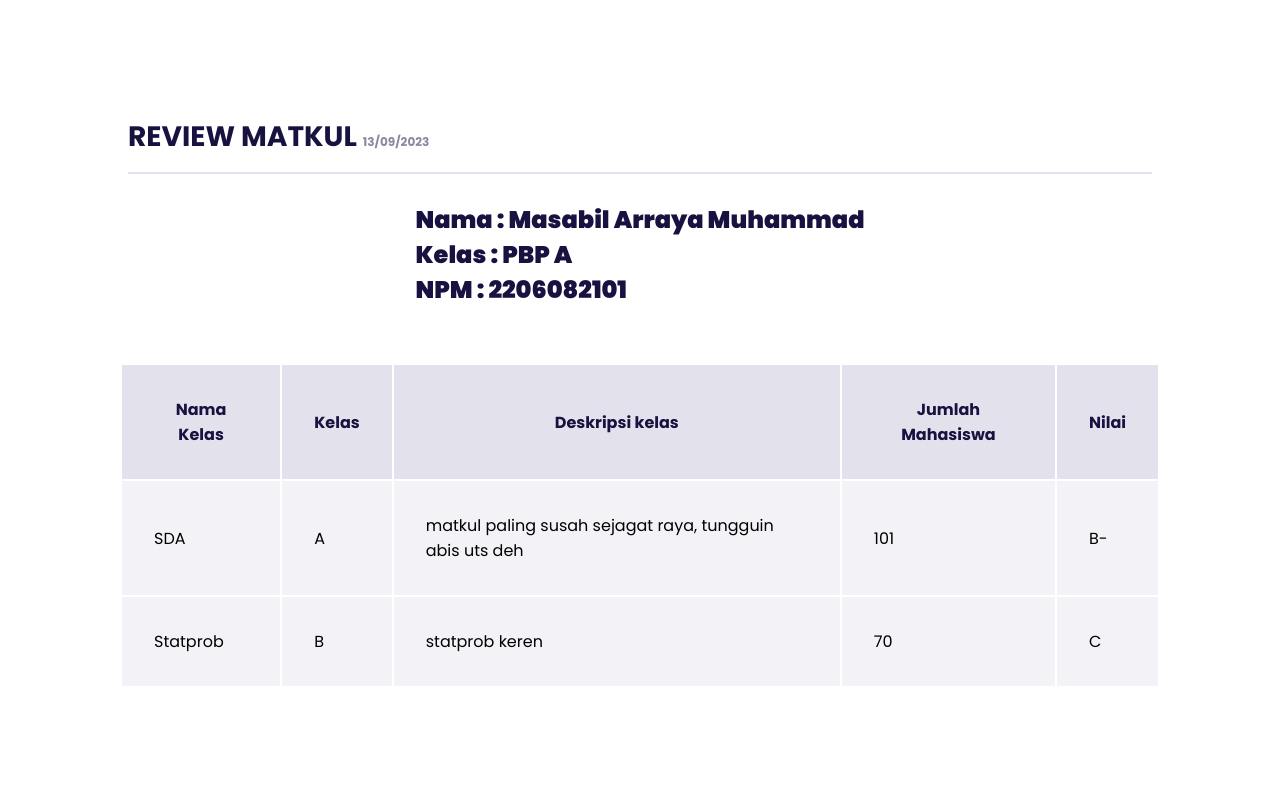
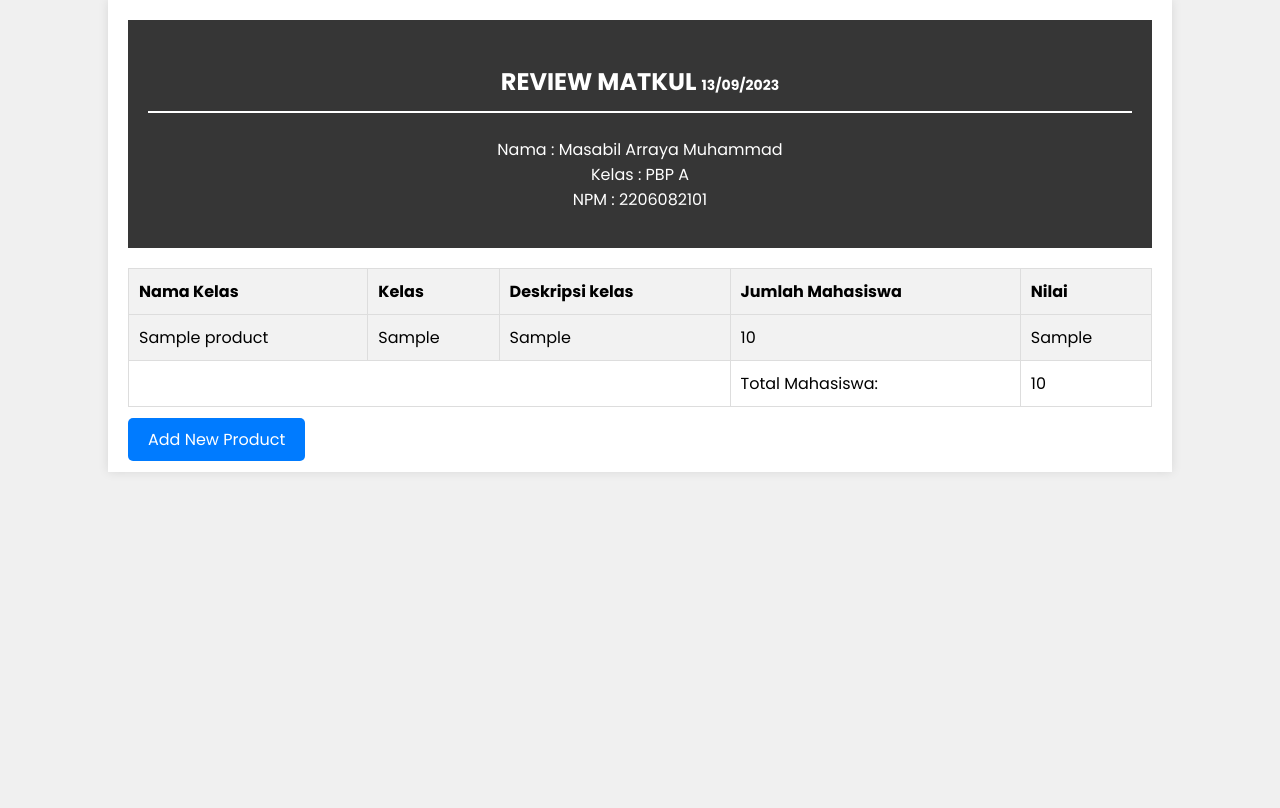
Before and after one commit to bangABB/matkul_review, a Django app: page /main/ in a window 1280 px wide. After the commit the page ends 472 px from the top, so only its background shows below. Run offline with Django 4.2, Linux system fonts and the light colour scheme; tables that the repository leaves empty hold one stand-in row (values such as "Sample post").

Commit message:
Selesai Sudah semua per bepe an tugas 3

```diff
--- a/main/models.py
+++ b/main/models.py
@@ -4,7 +4,7 @@ from django.db import models
 
 class Product(models.Model):
     name = models.CharField(max_length=255)
-    classes = models.CharField(max_length=1)
-    description = models.TextField()
-    amount = models.IntegerField()
+    kelas = models.CharField(max_length=1)
+    deskripsi = models.TextField()
+    jumlah_mahasiswa = models.IntegerField()
     nilai = models.CharField(max_length=2)
--- a/main/templates/main.html
+++ b/main/templates/main.html
@@ -3,66 +3,89 @@
 <head>
     <meta charset="UTF-8">
     <meta name="viewport" content="width=device-width, initial-scale=1.0">
-    <link rel="stylesheet" href="./style.css">
-    <link rel="preconnect" href="https://fonts.googleapis.com">
-    <link rel="preconnect" href="https://fonts.gstatic.com" crossorigin>
+    <!-- Link to your external CSS file here -->
+    <link rel="stylesheet" href="path/to/your/style.css">
+    <!-- Include your external fonts here -->
     <link href="https://fonts.googleapis.com/css2?family=Poppins:wght@300;400;500;600;700;900&display=swap" rel="stylesheet">
     <style>
-        * {
-            box-sizing: border-box;
-            font-family: 'Poppins';
+        /* Add custom CSS styles here */
+        body {
+            font-family: 'Poppins', sans-serif;
+            background-color: #f0f0f0;
+            margin: 0;
+            padding: 0;
         }
 
         .container {
-            justify-content: center;
-            display: flex;
+            width: 80%;
+            margin: 0 auto;
+            background-color: #fff;
+            padding: 20px;
+            box-shadow: 0 0 10px rgba(0, 0, 0, 0.1);
         }
 
         .header-category {
-            margin-left: 40px;
-            margin-right: 40px;
-            font-weight: 900;
-            font-size: 24px;
-            color: rgb(23, 18, 63);
+            background-color: #363636;
+            color: #fff;
+            padding: 20px;
+            text-align: center;
         }
 
-        span {
-            font-size: 12px;
-            justify-content: center;
-            align-items: center;
-            color: rgb(138, 136, 160);
+        .header-category h3 {
+            font-size: 24px;
+        }
+
+        .header-category span {
+            font-size: 14px;
         }
 
         hr {
-            border: 1px solid rgb(227, 226, 236);
+            border: 1px solid #fff;
         }
 
-        .table-category {
-            margin: 0 auto;
+        .nama-kelas {
+            font-size: 16px;
         }
 
-        table, th, td {
-            padding: 2rem;
+        .table-category table {
+            width: 100%;
+            border-collapse: collapse;
+            margin-top: 20px;
         }
 
-        th {
-            color: rgb(23, 18, 63);
-            background-color: rgb(227, 226, 236);
+        .table-category th, .table-category td {
+            border: 1px solid #ddd;
+            padding: 10px;
+            text-align: left;
         }
 
-        td {
-            background-color: rgb(243, 243, 247);
+        .table-category th {
+            background-color: #f2f2f2;
         }
 
-        .category {
-            margin-top: 80px;
-            margin-bottom: 80px;
-            margin-inline: 80px;
+        .table-category tr:nth-child(even) {
+            background-color: #f2f2f2;
         }
 
-        p {
-            justify-content: center;
-            display: flex;
+        .table-category tr:hover {
+            background-color: #ddd;
+        }
+
+        .add-product-button {
+            margin-top: 20px;
+        }
+
+        .add-product-button a {
+            text-decoration: none;
+            background-color: #007bff;
+            color: #fff;
+            padding: 10px 20px;
+            border-radius: 5px;
+            transition: background-color 0.3s;
+        }
+
+        .add-product-button a:hover {
+            background-color: #0056b3;
         }
     </style>
     <title>Inventory</title>
@@ -71,10 +94,12 @@
 <div class="container">
     <div class="category">
         <div class="header-category">
-            <h3 class="available-stock">{{application_data.nama_aplikasi}} <span>{{application_data.tanggal_dibuat}}</span><hr></h3>
-                <p class="nama-kelas">Nama : {{user_data.nama_user}}  <br>Kelas : {{user_data.kelas_user}}<br>NPM : {{user_data.NPM}}</p>
+            <h3 class="available-stock">{{ application_data.nama_aplikasi }} <span>{{ application_data.tanggal_dibuat }}</span><hr></h3>
+            <p class="nama-kelas">Nama : {{ user_data.nama_user }}  <br>Kelas : {{ user_data.kelas_user }}<br>NPM : {{ user_data.NPM }}</p>
         </div>
         <div class="table-category">
+            <!-- Check if there are products to display -->
+            {% if products %}
                 <table>
                     <tr>
                         <th>Nama Kelas</th>
@@ -83,22 +108,29 @@
                         <th>Jumlah Mahasiswa</th>
                         <th>Nilai</th>
                     </tr>
-                {% if view %}
-                    {% for item in view %}
+                    {% for product in products %}
                         <tr>
-                            <td>{{ item.name }}</td>
-                            <td>{{ item.class }}</td>
-                            <td>{{ item.deskripsi }}</td>
-                            <td>{{ item.amount }}</td>
-                            <td>{{ item.nilai }}</td>
+                            <td>{{ product.name }}</td>
+                            <td>{{ product.kelas }}</td>
+                            <td>{{ product.deskripsi }}</td>
+                            <td>{{ product.jumlah_mahasiswa }}</td>
+                            <td>{{ product.nilai }}</td>
                         </tr>
                     {% endfor %}
+                    <tr>
+                        <td colspan="3"></td>
+                        <td>Total Mahasiswa:</td>
+                        <td>{{ total_jumlah_mahasiswa }}</td>
+                    </tr>
+                </table>
             {% else %}
-                    <tr>
-                        <td colspan="5">{{ empty_message }}</td>
-                    </tr>
+                <!-- Display a message when there are no products -->
+                <p>No products available.</p>
             {% endif %}
-            </table>
+            <div class="add-product-button">
+                <a href="{% url 'main:create_product' %}">Add New Product</a>
+            </div>
+
         </div>
     </div>
 </div>
--- a/main/urls.py
+++ b/main/urls.py
@@ -1,9 +1,14 @@
-from django.urls import path
-from main.views import show_main
+from django.urls import path, include
 from . import views
+from main.views import show_main, create_product, show_xml, show_json, show_xml_by_id, show_json_by_id
 
 app_name = 'main'
 
 urlpatterns = [
     path('', show_main, name='show_main'),
+    path('create-product', create_product, name='create_product'),
+    path('json/', show_json, name='show_json'),
+    path('xml/', show_xml, name='show_xml'),
+    path('xml/<int:id>/', show_xml_by_id, name='show_xml_by_id'),
+    path('json/<int:id>/', show_json_by_id, name='show_json_by_id'),
 ]
--- a/main/views.py
+++ b/main/views.py
@@ -1,23 +1,42 @@
-from django.shortcuts import render
+from django.shortcuts import render, HttpResponseRedirect, get_object_or_404
+from django.urls import reverse
+from main.forms import ProductForm
+from main.models import Product  # Assuming your Product model is defined in 'main.models'
+from django.db.models import Sum
+from django.http import HttpResponse
+from django.core import serializers
+
+
+def create_product(request):
+    form = ProductForm(request.POST or None)
+
+    if form.is_valid() and request.method == "POST":
+        form.save()
+        return HttpResponseRedirect(reverse('main:show_main'))
+
+    context = {'form': form}
+    return render(request, "create_product.html", context)
+
+def show_xml(request):
+    data = Product.objects.all()
+    return HttpResponse(serializers.serialize("xml", data), content_type="application/xml")
+
+def show_json(request):
+    data = Product.objects.all()
+    return HttpResponse(serializers.serialize("json", data), content_type="application/json")
+
+def show_xml_by_id(request, id):
+    data = Product.objects.filter(pk=id)
+    return HttpResponse(serializers.serialize("xml", data), content_type="application/xml")
+
+def show_json_by_id(request, id):
+    data = Product.objects.filter(pk=id)
+    return HttpResponse(serializers.serialize("json", data), content_type="application/json")
 
 def show_main(request):
-
-    context = [
-        {
-            'name': 'SDA',
-            'class': 'A',
-            'amount': '101',
-            'deskripsi': 'matkul paling susah sejagat raya, tungguin abis uts deh',
-            'nilai': 'B-',
-        },
-        {
-            'name': 'Statprob',
-            'class': 'B',
-            'amount': '70',
-            'deskripsi': 'statprob keren',
-            'nilai': 'C',
-        }
-    ]
+    # Retrieve all products from the database
+    products = Product.objects.all()
+    total_jumlah_mahasiswa = products.aggregate(total=Sum('jumlah_mahasiswa'))['total']
 
     user_data = {
         'nama_user': 'Masabil Arraya Muhammad',
@@ -30,7 +49,12 @@ def show_main(request):
         'tanggal_dibuat': '13/09/2023'
     }
 
-    if not context:
-        return render(request, "main.html", {"empty_message": 'No data'})
+    # Pass the products, user_data, and application_data to the template
+    context = {
+        'products': products,
+        'user_data': user_data,
+        'application_data': application_data,
+        'total_jumlah_mahasiswa': total_jumlah_mahasiswa,
+    }
 
-    return render(request, "main.html", {"view": context, "user_data": user_data, "application_data": application_data})
+    return render(request, "main.html", context)
--- a/requirements.txt
+++ b/requirements.txt
@@ -4,3 +4,4 @@ whitenoise
 psycopg2-binary
 requests
 urllib3
+django-environ
```
Also changed, not shown: main/forms.py (added, +7 -0 lines), main/templates/create_product.html (added, +19 -0 lines), matkul_review/settings.py (+13 -3 lines), templates/base.html (added, +18 -0 lines), .github/workflows/pbp-deploy.yml (added), main/migrations/0003_rename_description_product_deskripsi.py (added), main/migrations/0004_rename_classes_product_kelas.py (added), main/migrations/0005_rename_amount_product_jumlah_mahasiswa.py (added), 2 other files. Lines whose indentation alone changed are shown as unchanged.
